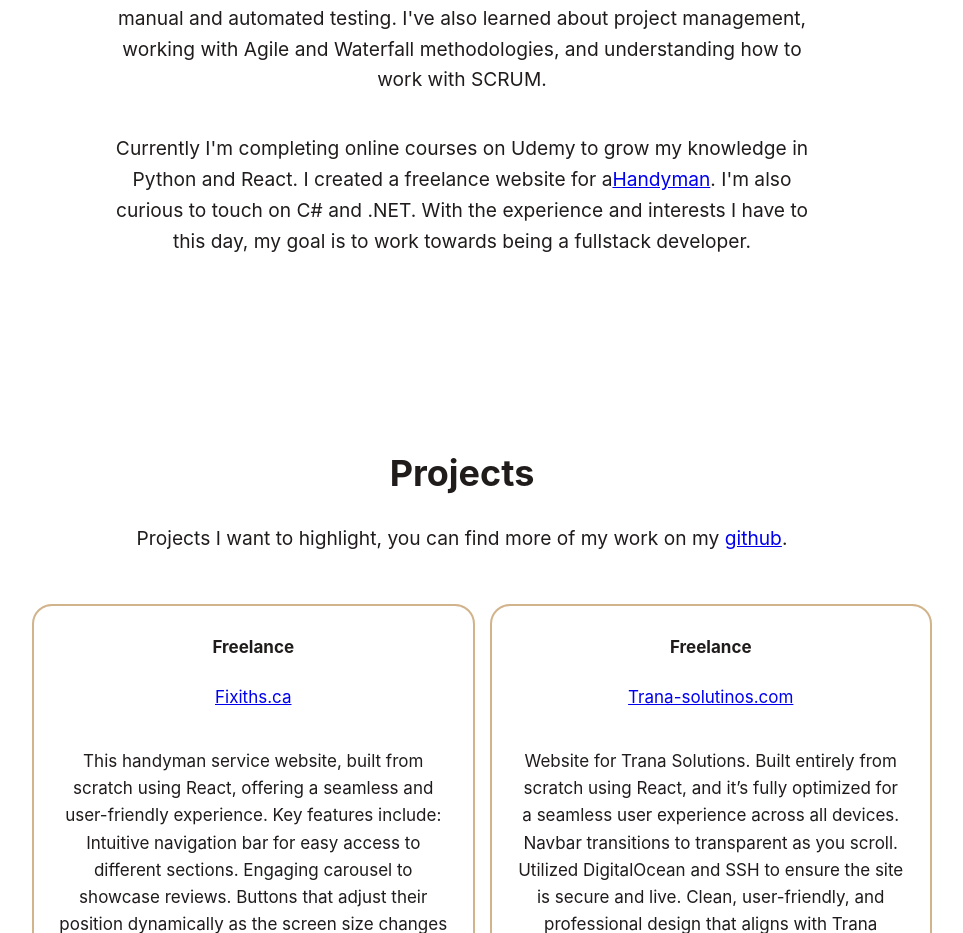
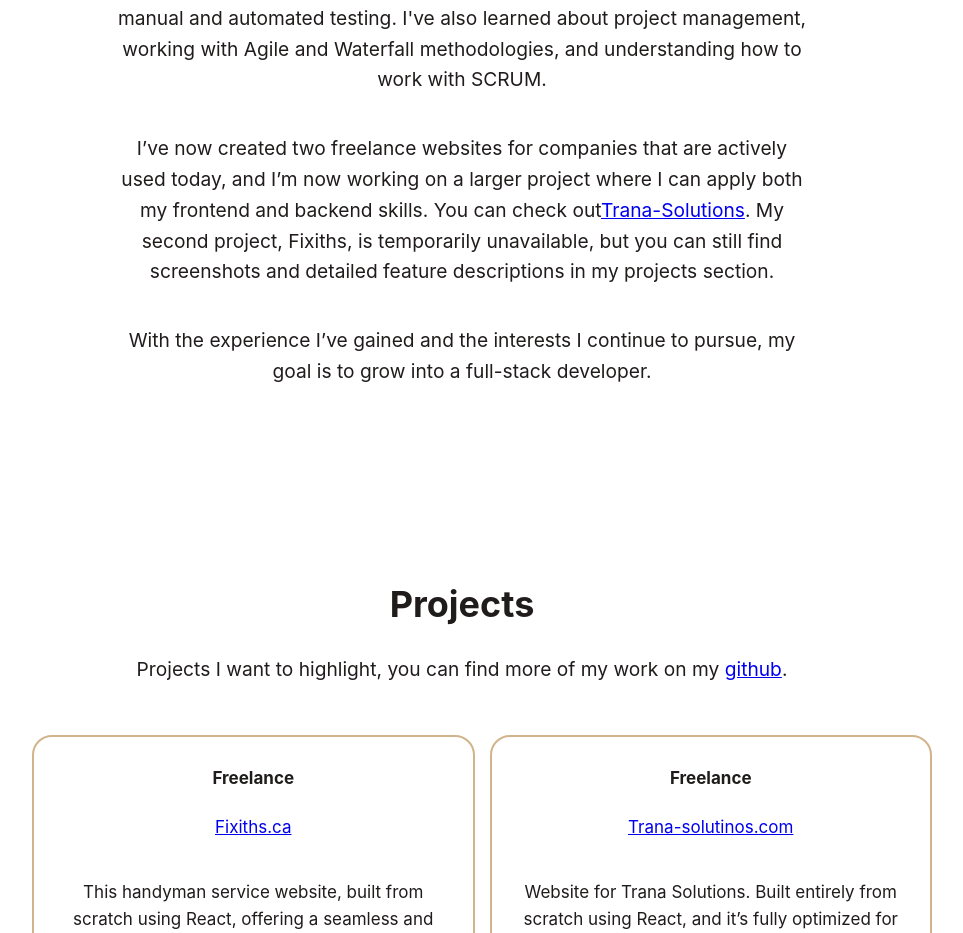
Before and after one commit to yuliaFl/portfolioWebsite, a React (Create React App) app in the folder proj/: page / in a window 1280 px wide. Shown: the part 1425-2358 px from the top of the page, without its empty margins (178-1141 px from the left). Built offline with nearby package versions, Linux system fonts and the light colour scheme.

Commit message:
updated text in about section

```diff
--- a/proj/src/pages/About.js
+++ b/proj/src/pages/About.js
@@ -66,20 +66,24 @@ function About() {
           whileInView={{ opacity: 1, y: 0 }}
           transition={{ duration: 0.6, delay: 0.8 }}
         >
-          Currently I'm completing online courses on Udemy to grow my knowledge
-          in Python and React. I created a freelance website for a
+         I’ve now created two freelance websites for companies that are actively used today,
+        and I’m now working on a larger project where I can apply both my frontend and backend skills. You can check out
           <a
-            href="http://www.fixiths.ca/"
-            target="_blank"
-            rel="noopener noreferrer"
-            className="text-blue-600 underline hover:text-blue-800 ml-1"
-          >
-            Handyman
+          href="https://trana-solutions.com"
+          target="_blank"
+          rel="noopener noreferrer"
+          className="text-blue-600 underline hover:text-blue-800 ml-1">
+           Trana-Solutions
           </a>
-          . I'm also curious to touch on C# and .NET. With the experience and
-          interests I have to this day, my goal is to work towards being a
-          fullstack developer.
+          . My second project, Fixiths, is temporarily unavailable, but you can still find screenshots and detailed feature descriptions in my projects section.
+
         </motion.p>
+
+        <motion.p
+          initial={{ opacity: 0, y: 30 }}
+          whileInView={{ opacity: 1, y: 0 }}
+          transition={{ duration: 0.6, delay: 0.8 }}
+        >With the experience I’ve gained and the interests I continue to pursue, my goal is to grow into a full-stack developer.</motion.p>
       </div>
        </div>
     </section>
```
